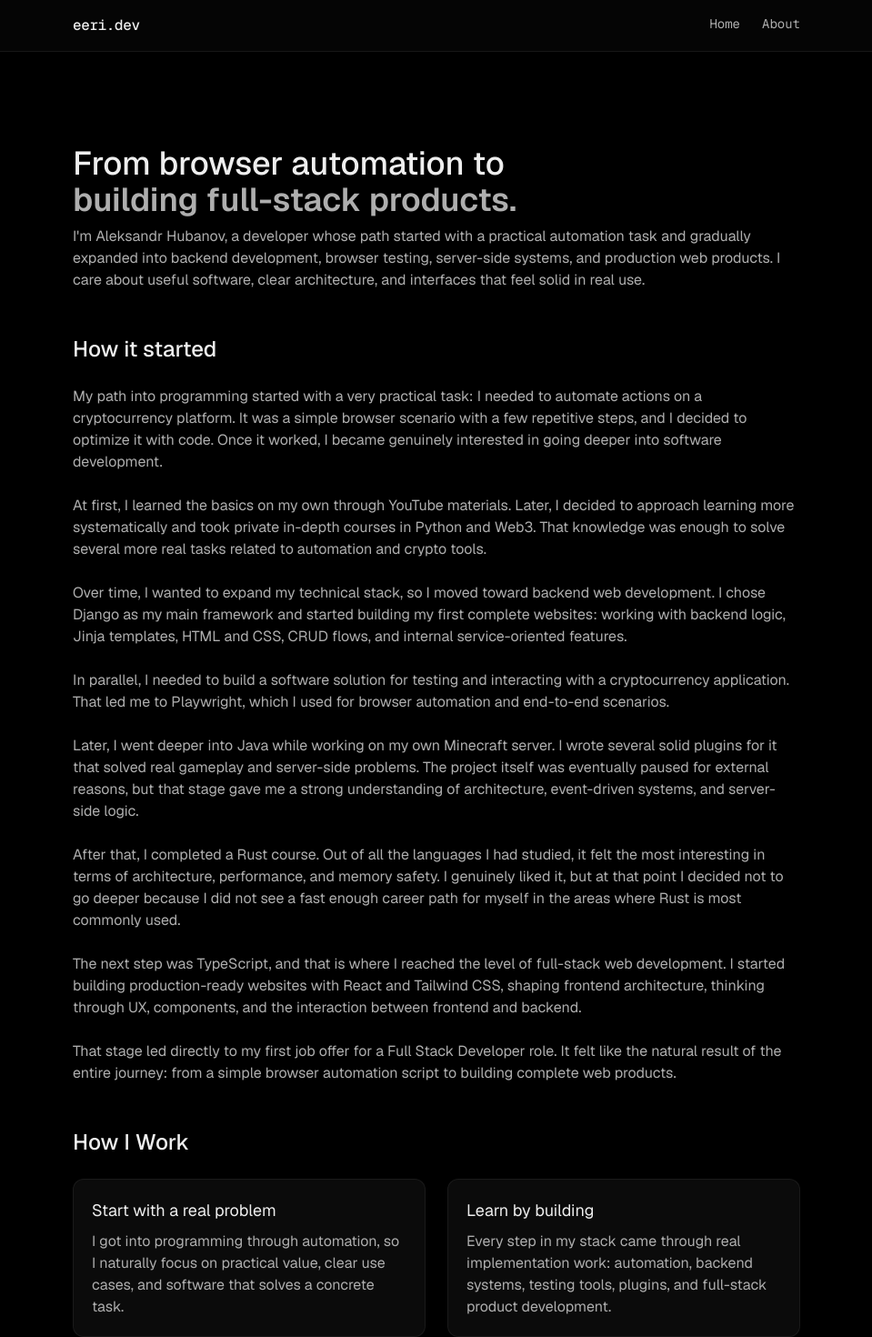
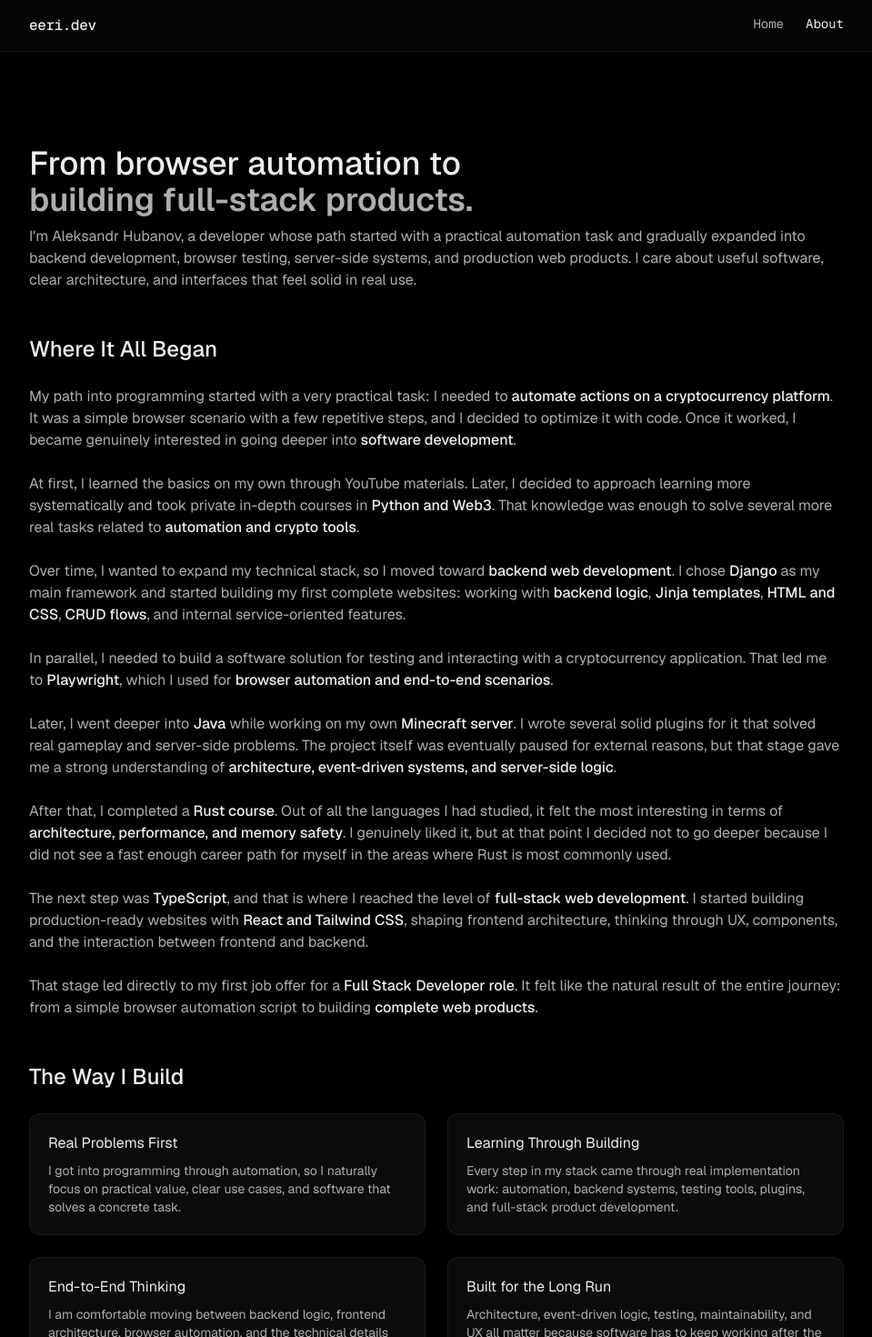
Before and after one commit to eerinessofsilence/eeridev, a Next.js app: page /about in a window 1280 px wide. Shown: the top 1470 px of the page at 91% size, without its empty margins (160-1119 px from the left). Built offline with nearby package versions, Linux system fonts and the light colour scheme.

Commit message:
feat: add minor visual & layout changes

```diff
--- a/package.json
+++ b/package.json
@@ -1,5 +1,5 @@
 {
-  "name": "my_own_site",
+  "name": "eeridev",
   "version": "0.1.0",
   "private": true,
   "scripts": {
--- a/src/app/globals.css
+++ b/src/app/globals.css
@@ -42,26 +42,26 @@
 
 @layer utilities {
   .container-small {
-    @apply mx-auto w-full;
+    @apply mx-auto w-full px-5 sm:px-0;
 
     @media (width >= 40rem) {
-      max-width: 30rem;
+      max-width: 32rem;
     }
 
     @media (width >= 48rem) {
-      max-width: 36rem;
+      max-width: 38rem;
     }
 
     @media (width >= 64rem) {
-      max-width: 42rem;
+      max-width: 48rem;
     }
 
     @media (width >= 80rem) {
-      max-width: 50rem;
+      max-width: 56rem;
     }
 
     @media (width >= 96rem) {
-      max-width: 62rem;
+      max-width: 70rem;
     }
   }
 
--- a/src/app/layout.tsx
+++ b/src/app/layout.tsx
@@ -74,7 +74,9 @@ export default function RootLayout({
         <SmoothScroll />
         <div className="relative isolate flex min-h-screen flex-col overflow-hidden">
           <Header />
-          <main className="container flex flex-1 py-8 pt-24">{children}</main>
+          <main className="container-small flex flex-1 py-8 pt-24">
+            {children}
+          </main>
           <Footer />
         </div>
       </body>
--- a/src/components/home/ContributionMap.tsx
+++ b/src/components/home/ContributionMap.tsx
@@ -376,8 +376,8 @@ export function ContributionMap() {
   }
 
   return (
-    <section className="">
-      <div className="overflow-x-auto pb-2">
+    <section className="md:rounded-2xl md:border md:border-border/25 md:bg-foreground md:p-5 lg:mx-5">
+      <div className="overflow-x-auto">
         {status === 'loading' && <LoadingState />}
         {status === 'error' && <ErrorState />}
 
--- a/src/components/layout/Footer.tsx
+++ b/src/components/layout/Footer.tsx
@@ -1,7 +1,10 @@
-import Link from 'next/link';
+'use client';
+
 import { Mail } from 'lucide-react';
+import { usePathname } from 'next/navigation';
 
 export function Footer() {
+  const pathname = usePathname();
   const navigation = [
     { href: '/', label: 'Home' },
     { href: '/about', label: 'About' },
@@ -9,19 +12,24 @@ export function Footer() {
 
   return (
     <footer className="container-small flex items-center justify-between border-t border-border/25 py-6">
-      <div className="flex gap-6 text-sm text-text-muted/50">
+      <div className="flex gap-3 text-sm text-text-muted/50">
         <p>© 2026 eerinessofsilence.</p>
         <span className="h-4 w-px bg-border/25"></span>
         <nav aria-label="Primary navigation" className="flex flex-wrap gap-6">
-          {navigation.map((item) => (
-            <Link
-              key={item.href}
-              href={item.href}
-              className="rounded-full transition-colors hover:text-text"
-            >
-              {item.label}
-            </Link>
-          ))}
+          {navigation.map((link) => {
+            const isActive = pathname === link.href;
+            return (
+              <a
+                key={link.href}
+                href={link.href}
+                className={`text-sm transition-colors duration-200 ${
+                  isActive ? 'hidden' : 'hover:text-text/75'
+                }`}
+              >
+                {link.label}
+              </a>
+            );
+          })}
         </nav>
       </div>
       <div className="flex gap-3 text-text-muted/50">
--- a/src/components/layout/Header.tsx
+++ b/src/components/layout/Header.tsx
@@ -1,6 +1,10 @@
+'use client';
+
 import Link from 'next/link';
+import { usePathname } from 'next/navigation';
 
 export function Header() {
+  const pathname = usePathname();
   const navigation = [
     { href: '/', label: 'Home' },
     { href: '/about', label: 'About' },
@@ -14,15 +18,20 @@ export function Header() {
         </Link>
 
         <nav aria-label="Primary navigation" className="flex flex-wrap gap-6">
-          {navigation.map((item) => (
-            <Link
-              key={item.href}
-              href={item.href}
-              className="rounded-full text-sm transition-colors hover:text-text hover:underline"
-            >
-              {item.label}
-            </Link>
-          ))}
+          {navigation.map((link) => {
+            const isActive = pathname === link.href;
+            return (
+              <a
+                key={link.href}
+                href={link.href}
+                className={`text-sm transition-colors duration-200 ${
+                  isActive ? 'text-text' : 'hover:text-text'
+                }`}
+              >
+                {link.label}
+              </a>
+            );
+          })}
         </nav>
       </div>
     </header>
--- a/src/components/pages/About.tsx
+++ b/src/components/pages/About.tsx
@@ -18,7 +18,7 @@ function GitHubMark({ className }: { className?: string }) {
 
 export default function About() {
   return (
-    <main className="container-small space-y-12 py-16 font-sans">
+    <main className="space-y-12 py-16 font-sans">
       <section className="space-y-2">
         <h1 className="text-4xl font-medium text-text">
           From browser automation to <br />
@@ -35,92 +35,138 @@ export default function About() {
         </p>
       </section>
       <section className="space-y-6 leading-6">
-        <h1 className="text-2xl font-medium text-text">How it started</h1>
+        <h1 className="text-2xl font-medium text-text">Where It All Began</h1>
         <p>
           My path into programming started with a very practical task: I needed
-          to automate actions on a cryptocurrency platform. It was a simple
-          browser scenario with a few repetitive steps, and I decided to
-          optimize it with code. Once it worked, I became genuinely interested
-          in going deeper into software development.
+          to{' '}
+          <strong className="font-medium text-text">
+            automate actions on a cryptocurrency platform
+          </strong>
+          . It was a simple browser scenario with a few repetitive steps, and I
+          decided to optimize it with code. Once it worked, I became genuinely
+          interested in going deeper into{' '}
+          <strong className="font-medium text-text">
+            software development
+          </strong>
+          .
         </p>
         <p>
           At first, I learned the basics on my own through YouTube materials.
           Later, I decided to approach learning more systematically and took
-          private in-depth courses in Python and Web3. That knowledge was enough
-          to solve several more real tasks related to automation and crypto
-          tools.
+          private in-depth courses in{' '}
+          <strong className="font-medium text-text">Python and Web3</strong>.
+          That knowledge was enough to solve several more real tasks related to{' '}
+          <strong className="font-medium text-text">
+            automation and crypto tools
+          </strong>
+          .
         </p>
         <p>
-          Over time, I wanted to expand my technical stack, so I moved toward
-          backend web development. I chose Django as my main framework and
-          started building my first complete websites: working with backend
-          logic, Jinja templates, HTML and CSS, CRUD flows, and internal
-          service-oriented features.
+          Over time, I wanted to expand my technical stack, so I moved toward{' '}
+          <strong className="font-medium text-text">
+            backend web development
+          </strong>
+          . I chose <strong className="font-medium text-text">Django</strong> as
+          my main framework and started building my first complete websites:
+          working with{' '}
+          <strong className="font-medium text-text">backend logic</strong>,{' '}
+          <strong className="font-medium text-text">Jinja templates</strong>,{' '}
+          <strong className="font-medium text-text">HTML and CSS</strong>,{' '}
+          <strong className="font-medium text-text">CRUD flows</strong>, and
+          internal service-oriented features.
         </p>
         <p>
           In parallel, I needed to build a software solution for testing and
-          interacting with a cryptocurrency application. That led me to
-          Playwright, which I used for browser automation and end-to-end
-          scenarios.
+          interacting with a cryptocurrency application. That led me to{' '}
+          <strong className="font-medium text-text">Playwright</strong>, which I
+          used for{' '}
+          <strong className="font-medium text-text">
+            browser automation and end-to-end scenarios
+          </strong>
+          .
         </p>
         <p>
-          Later, I went deeper into Java while working on my own Minecraft
-          server. I wrote several solid plugins for it that solved real gameplay
-          and server-side problems. The project itself was eventually paused for
-          external reasons, but that stage gave me a strong understanding of
-          architecture, event-driven systems, and server-side logic.
+          Later, I went deeper into{' '}
+          <strong className="font-medium text-text">Java</strong> while working
+          on my own{' '}
+          <strong className="font-medium text-text">Minecraft server</strong>. I
+          wrote several solid plugins for it that solved real gameplay and
+          server-side problems. The project itself was eventually paused for
+          external reasons, but that stage gave me a strong understanding of{' '}
+          <strong className="font-medium text-text">
+            architecture, event-driven systems, and server-side logic
+          </strong>
+          .
         </p>
         <p>
-          After that, I completed a Rust course. Out of all the languages I had
-          studied, it felt the most interesting in terms of architecture,
-          performance, and memory safety. I genuinely liked it, but at that
-          point I decided not to go deeper because I did not see a fast enough
-          career path for myself in the areas where Rust is most commonly used.
+          After that, I completed a{' '}
+          <strong className="font-medium text-text">Rust course</strong>. Out of
+          all the languages I had studied, it felt the most interesting in terms
+          of{' '}
+          <strong className="font-medium text-text">
+            architecture, performance, and memory safety
+          </strong>
+          . I genuinely liked it, but at that point I decided not to go deeper
+          because I did not see a fast enough career path for myself in the
+          areas where Rust is most commonly used.
         </p>
         <p>
-          The next step was TypeScript, and that is where I reached the level of
-          full-stack web development. I started building production-ready
-          websites with React and Tailwind CSS, shaping frontend architecture,
-          thinking through UX, components, and the interaction between frontend
-          and backend.
+          The next step was{' '}
+          <strong className="font-medium text-text">TypeScript</strong>, and
+          that is where I reached the level of{' '}
+          <strong className="font-medium text-text">
+            full-stack web development
+          </strong>
+          . I started building production-ready websites with{' '}
+          <strong className="font-medium text-text">
+            React and Tailwind CSS
+          </strong>
+          , shaping frontend architecture, thinking through UX, components, and
+          the interaction between frontend and backend.
         </p>
         <p>
-          That stage led directly to my first job offer for a Full Stack
-          Developer role. It felt like the natural result of the entire journey:
-          from a simple browser automation script to building complete web
-          products.
+          That stage led directly to my first job offer for a{' '}
+          <strong className="font-medium text-text">
+            Full Stack Developer role
+          </strong>
+          . It felt like the natural result of the entire journey: from a simple
+          browser automation script to building{' '}
+          <strong className="font-medium text-text">
+            complete web products
+          </strong>
+          .
         </p>
       </section>
       <section className="space-y-6">
-        <h1 className="text-2xl font-medium text-text">How I Work</h1>
+        <h1 className="text-2xl font-medium text-text">The Way I Build</h1>
         <div className="grid grid-cols-2 gap-6">
           <div className="space-y-2 rounded-xl border border-border/25 bg-foreground p-5">
-            <h1 className="text-lg text-text">Start with a real problem</h1>
-            <p>
+            <h1 className="text-text">Real Problems First</h1>
+            <p className="text-sm">
               I got into programming through automation, so I naturally focus on
               practical value, clear use cases, and software that solves a
               concrete task.
             </p>
           </div>
           <div className="space-y-2 rounded-xl border border-border/25 bg-foreground p-5">
-            <h1 className="text-lg text-text">Learn by building</h1>
-            <p>
+            <h1 className="text-text">Learning Through Building</h1>
+            <p className="text-sm">
               Every step in my stack came through real implementation work:
               automation, backend systems, testing tools, plugins, and
               full-stack product development.
             </p>
           </div>
           <div className="space-y-2 rounded-xl border border-border/25 bg-foreground p-5">
-            <h1 className="text-lg text-text">Think across the stack</h1>
-            <p>
+            <h1 className="text-text">End-to-End Thinking</h1>
+            <p className="text-sm">
               I am comfortable moving between backend logic, frontend
               architecture, browser automation, and the technical details that
               connect them into one product.
             </p>
           </div>
           <div className="space-y-2 rounded-xl border border-border/25 bg-foreground p-5">
-            <h1 className="text-lg text-text">Build systems that hold up</h1>
-            <p>
+            <h1 className="text-text">Built for the Long Run</h1>
+            <p className="text-sm">
               Architecture, event-driven logic, testing, maintainability, and UX
               all matter because software has to keep working after the first
               release.
@@ -129,11 +175,12 @@ export default function About() {
         </div>
       </section>
       <section className="space-y-6">
-        <h1 className="text-2xl font-medium text-text">Beyond the Code</h1>
+        <h1 className="text-2xl font-medium text-text">Behind the Craft</h1>
         <div className="flex flex-col gap-6 rounded-2xl border border-border/25 bg-foreground p-5">
           <div className="space-y-2">
             <h1 className="inline-flex items-center gap-3 text-text">
-              <span className="h-0.5 w-4 bg-border/50"> </span>What shaped me
+              <span className="h-0.5 w-4 bg-border/50"> </span>What Shaped My
+              Thinking
             </h1>
             <p className="text-sm leading-6">
               Different technologies taught me different ways of thinking.
@@ -146,7 +193,8 @@ export default function About() {
           <hr className="text-border/25" />
           <div className="space-y-2">
             <h1 className="inline-flex items-center gap-3 text-text">
-              <span className="h-0.5 w-4 bg-border/50"> </span>What drives me
+              <span className="h-0.5 w-4 bg-border/50"> </span>What Keeps Me
+              Building
             </h1>
             <p className="text-sm leading-6">
               What interests me most now is building complete products where
@@ -158,7 +206,9 @@ export default function About() {
         </div>
       </section>
       <section className="space-y-6">
-        <h1 className="text-2xl font-medium text-text">Let&apos;s connect</h1>
+        <h1 className="text-2xl font-medium text-text">
+          Start the Conversation
+        </h1>
         <p className="max-w-lg leading-6 text-pretty">
           Whether you have a product idea, want to collaborate, or just want to
           talk about web development, automation, or backend systems, I&apos;d
--- a/src/components/pages/Home.tsx
+++ b/src/components/pages/Home.tsx
@@ -6,7 +6,7 @@ import { HomeToolkit } from '@/components/home/sections/HomeToolkit';
 
 export default function Home() {
   return (
-    <section className="container-small relative w-full pb-10">
+    <section className="relative w-full">
       <div className="flex flex-col gap-12">
         <HomeIntro />
         <HomeToolkit />
--- a/src/components/pages/Projects.tsx
+++ /dev/null
@@ -1,3 +0,0 @@
-export default function Projects() {
-  return <section className="container-small"></section>;
-}
```
Also changed, not shown: src/components/home/sections/HomeIntro.tsx (+11 -7 lines), 1 other file (tests, documents, lock files or other folders).
